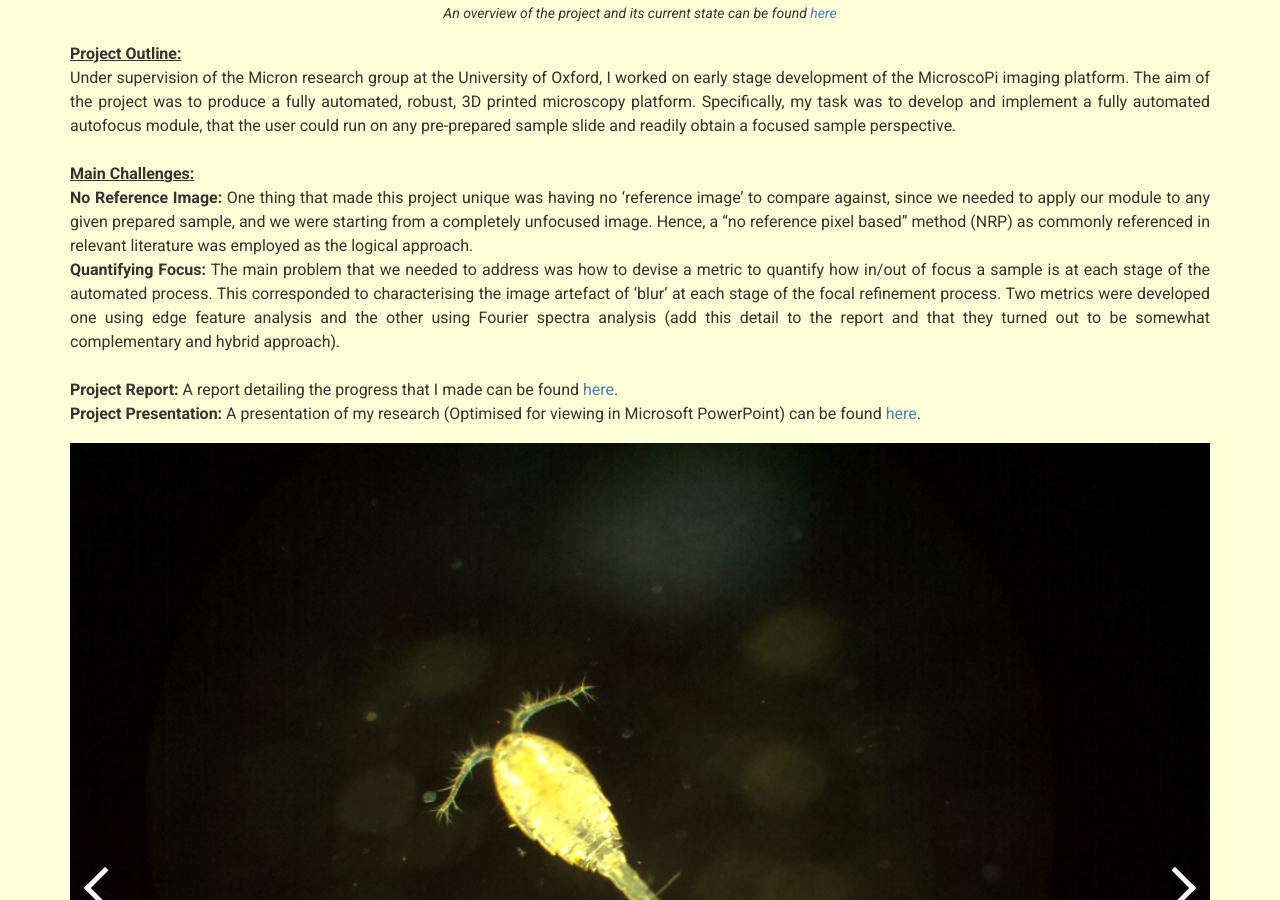
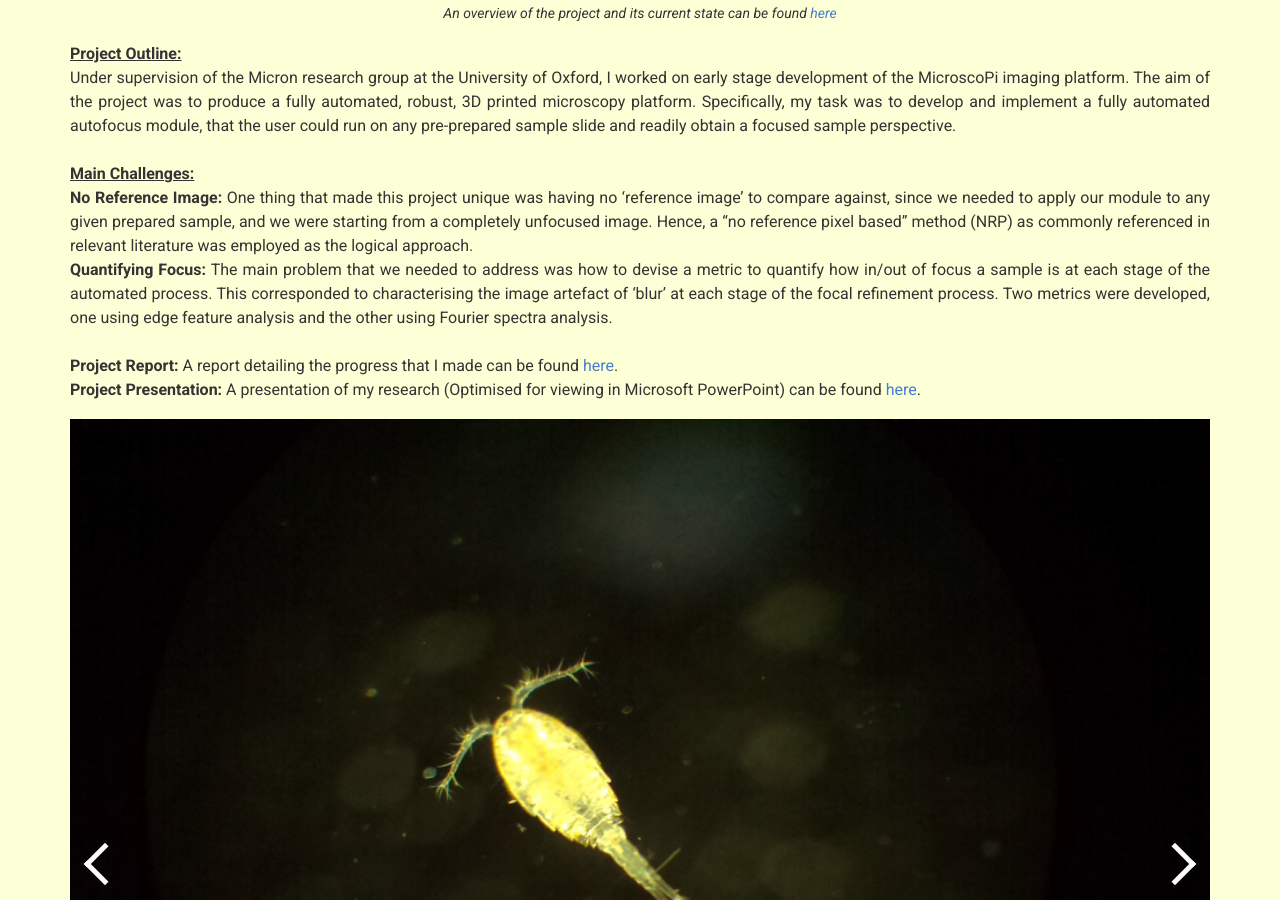
Before and after one commit to WilliamManley/WilliamManley.github.io, a Jekyll site: the page built from index.md, in a window 1280 px wide and 900 px high, scrolled down 1320 px. Built offline with Jekyll 4.4.1, drawn with Linux system fonts in a browser that asks for light colours; nearby versions of some CDN libraries.

Commit message:
Updated MicroscoPi description

```diff
--- a/_data/projects.yml
+++ b/_data/projects.yml
@@ -28,8 +28,7 @@
     The main problem that we needed to address was how to devise a metric to
     quantify how in/out of focus a sample is at each stage of the automated process. This
     corresponded to characterising the image artefact of 'blur' at each stage of the focal refinement process. Two metrics
-    were developed one using edge feature analysis and the other using Fourier spectra analysis (add this detail to the
-    report and that they turned out to be somewhat complementary and hybrid approach).
+    were developed, one using edge feature analysis and the other using Fourier spectra analysis.
     <br> <br>
     **Project Report:** A report detailing the progress that I made can be found <a href="/documents/MicroscoPi_Autofocus_Algorithm_Report.pdf">here</a>.
     <br>
```
